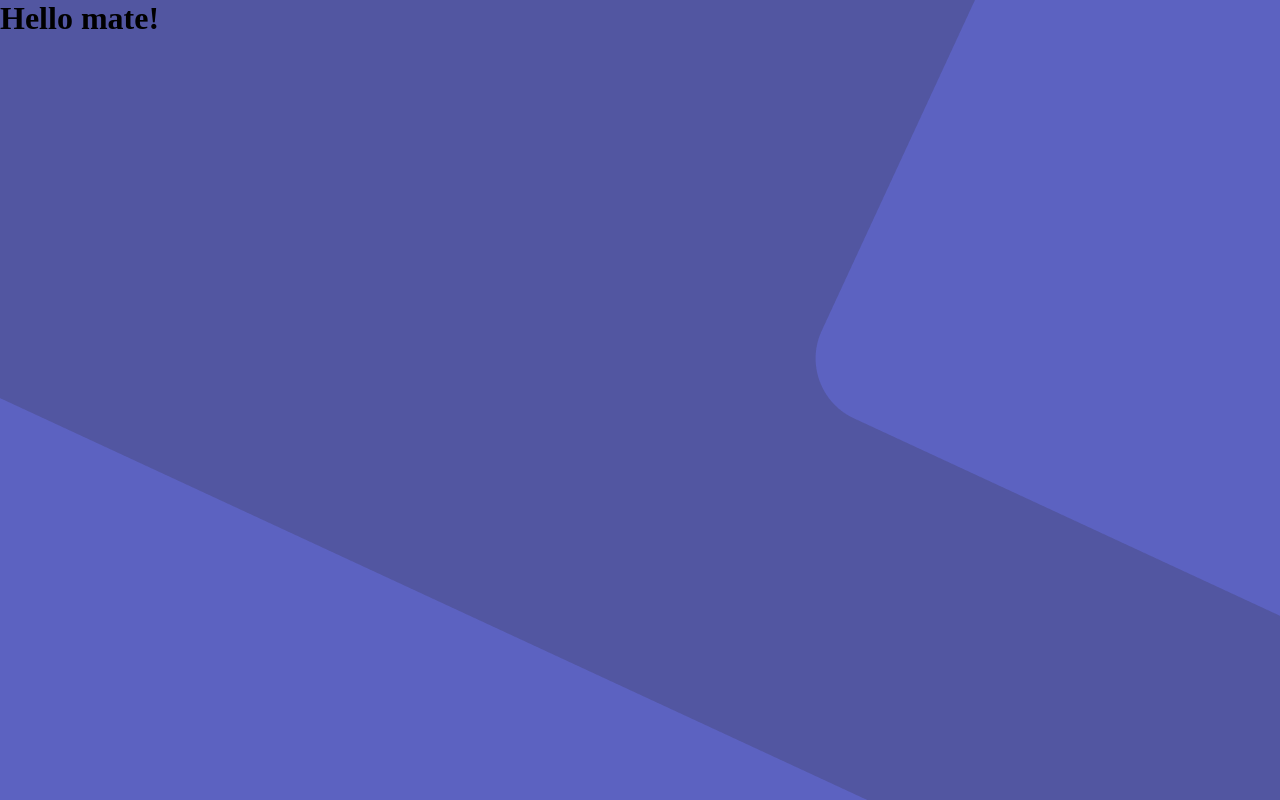
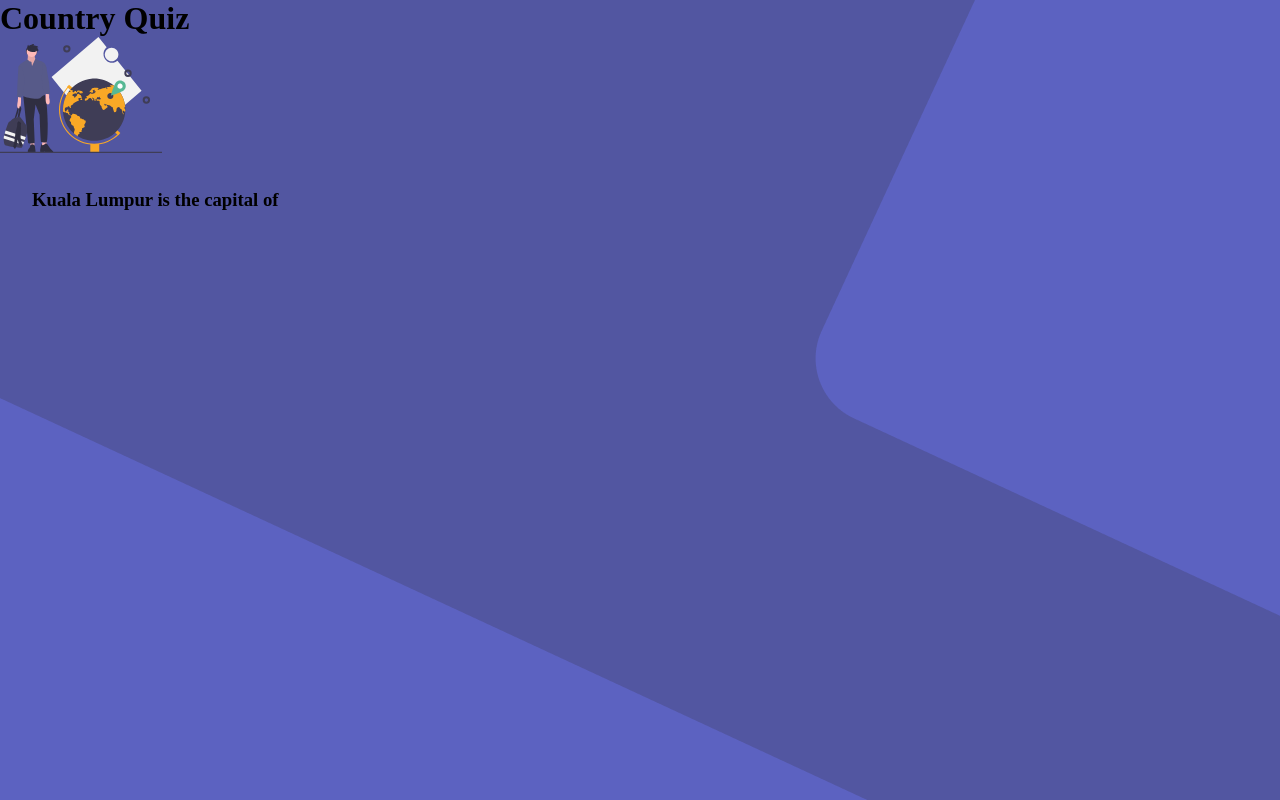
Before and after one commit to hitmaizer/quiz-game, a React (Create React App) app: page / in a window 1280 px wide. Built offline with nearby package versions, Linux system fonts and the light colour scheme.

Commit message:
import + render question component

```diff
--- a/src/App.jsx
+++ b/src/App.jsx
@@ -1,13 +1,15 @@
 import React from 'react';
 import { ThemeProvider } from 'styled-components';
 import Theme from './theme/Theme';
+import Quote from './components/Question';
 
 
 export default function App() {
     return (
         <ThemeProvider theme={Theme}>
             <div className="page__wrapper">
-                <h1>Hello mate!</h1>
+                <Quote />
+
             </div>
         </ThemeProvider>
     )
```
